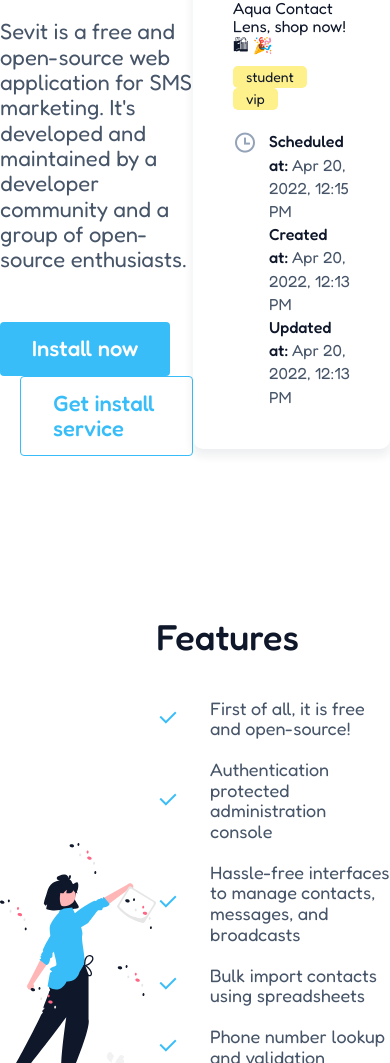
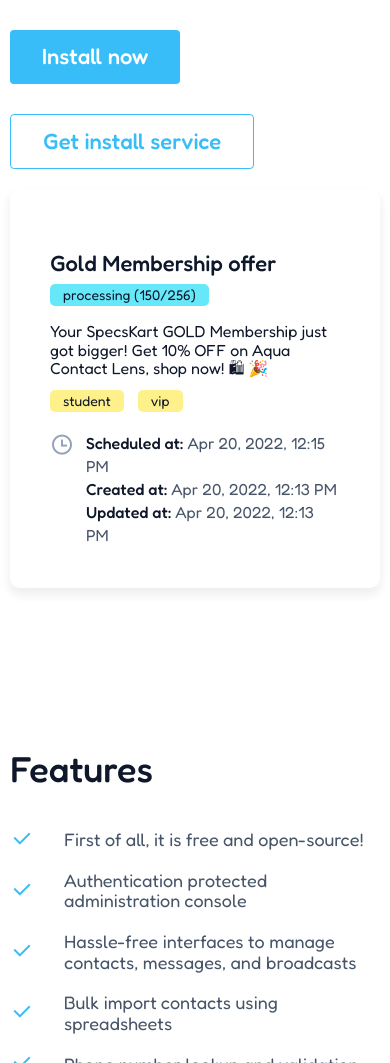
Before and after one commit to codewaft/sevit-page, a website built with Parcel: page src/index.html in a window 390 px wide. Shown: the part 500-1563 px from the top of the page. Built offline with nearby package versions, Linux system fonts and the light colour scheme.

Commit message:
Fix responsive

```diff
--- a/src/index.html
+++ b/src/index.html
@@ -2,6 +2,7 @@
 <html lang="en">
 <head>
   <meta charset="UTF-8">
+  <meta name="viewport" content="width=device-width, initial-scale=1">
   <title>Sevit - Free and Open-source Web App for SMS Marketing</title>
   <link href="./index.scss" rel="stylesheet">
 </head>
--- a/src/index.scss
+++ b/src/index.scss
@@ -37,6 +37,7 @@
 .container {
   max-width: 1140px;
   margin: auto;
+  padding: 0 10px;
 }
 
 #home {
@@ -77,6 +78,7 @@
     margin-top: 116px;
     .home {
       width: 70%;
+      margin-right: 30px;
       .heading {
         font-size: 42px;
         font-weight: 500;
@@ -100,11 +102,11 @@
           &.fill {
             background-color: var(--primary);
             color: #fff;
+            margin-right: 20px;
           }
           &.outline {
             border: 1px solid var(--primary);
             color: var(--primary);
-            margin-left: 20px;
           }
         }
       }
@@ -275,3 +277,42 @@
     }
   }
 }
+
+@media only screen and (max-width: 768px) {
+  #home {
+    header {
+      .navbar {
+        display: none;
+      }
+    }
+    .row {
+      flex-direction: column;
+      align-items: flex-start;
+      .home {
+        margin-bottom: 20px;
+        margin-right: 0;
+        width: 100%;
+        .actions {
+          .button {
+            &.fill {
+              margin-bottom: 30px;
+            }
+          }
+        }
+      }
+      #message-preview {
+        width: calc(100% - 80px);
+      }
+    }
+  }
+  #features {
+    flex-direction: column-reverse;
+    .image {
+      width: 100%;
+    }
+    .content {
+      width: 100%;
+      margin-bottom: 50px;
+    }
+  }
+}
```
